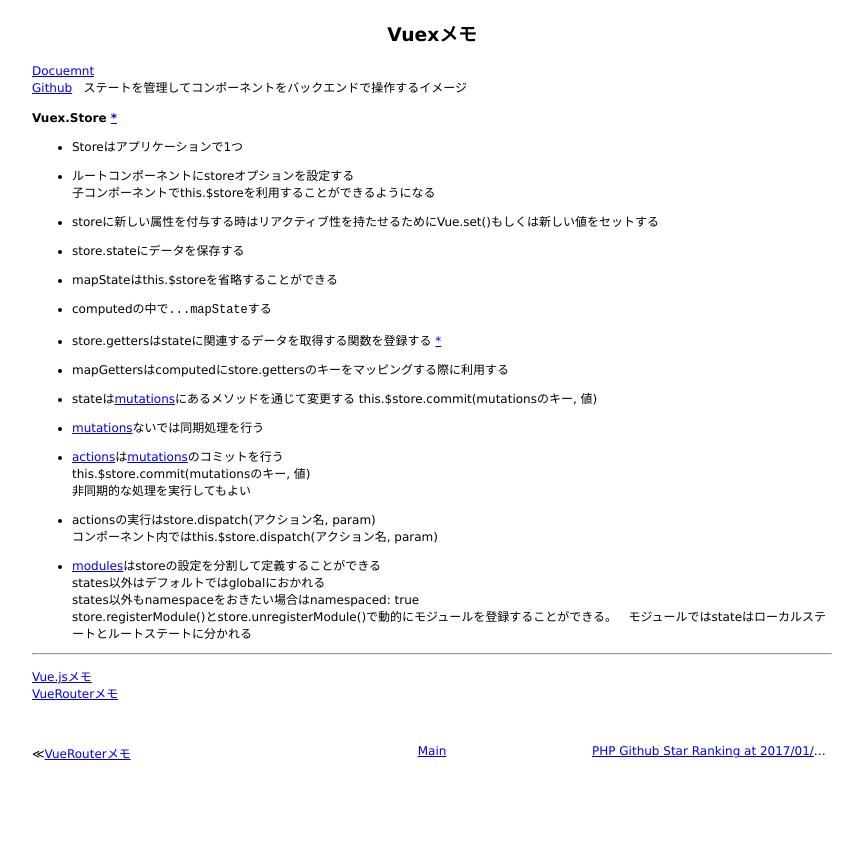
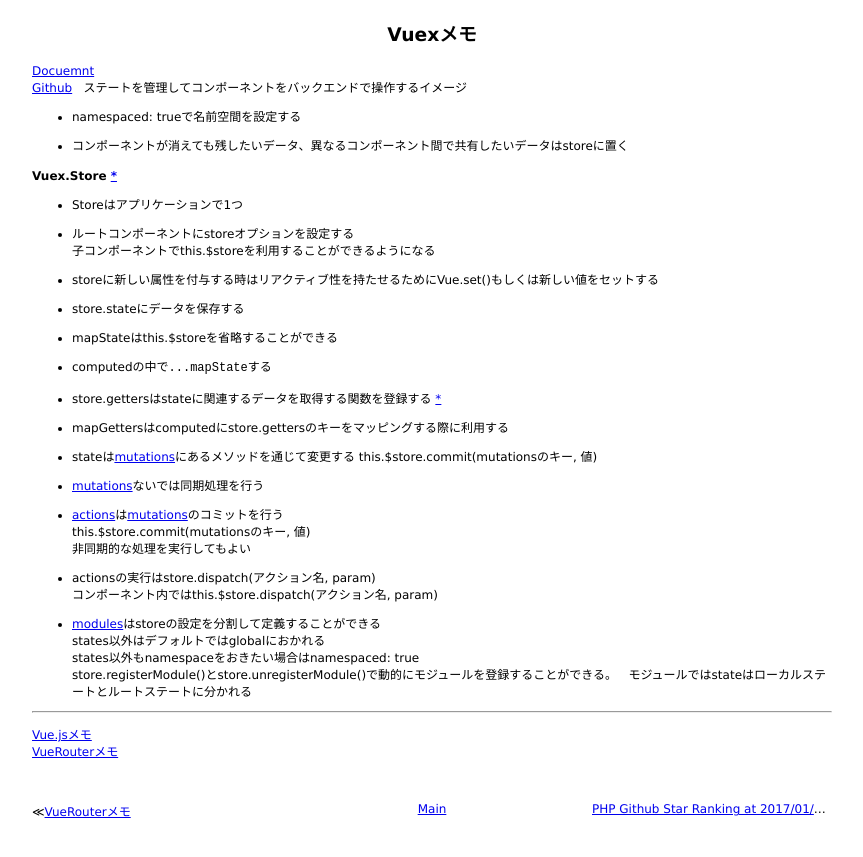
Before and after one commit to 38elements/38elements.github.com, a Jekyll site: the page built from _posts/2017-01-14-vuex.md, in a window 1280 px wide. Shown: the top 857 px of the page, without its empty margins (208-1071 px from the left). Built offline with Jekyll 4.4.1, drawn with Linux system fonts in a browser that asks for light colours.

Commit message:
Update 2017-01-14-vuex.md

```diff
--- a/_posts/2017-01-14-vuex.md
+++ b/_posts/2017-01-14-vuex.md
@@ -5,6 +5,10 @@ title: Vuexメモ
 [Docuemnt](https://vuex.vuejs.org/en/)
 [Github](https://github.com/vuejs/vuex)
 ステートを管理してコンポーネントをバックエンドで操作するイメージ
+
+* namespaced: trueで名前空間を設定する
+
+* コンポーネントが消えても残したいデータ、異なるコンポーネント間で共有したいデータはstoreに置く
 
 #### Vuex.Store [\*](https://vuex.vuejs.org/en/api.html)
 
```
